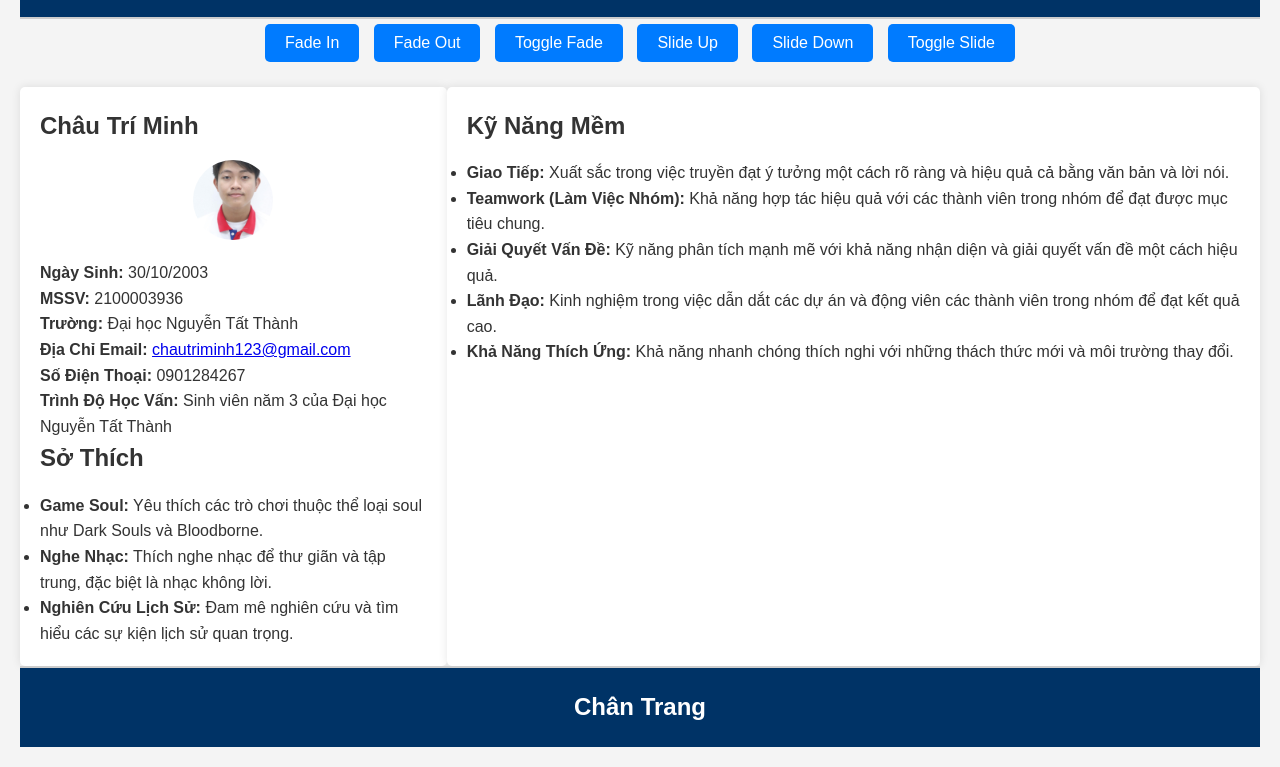
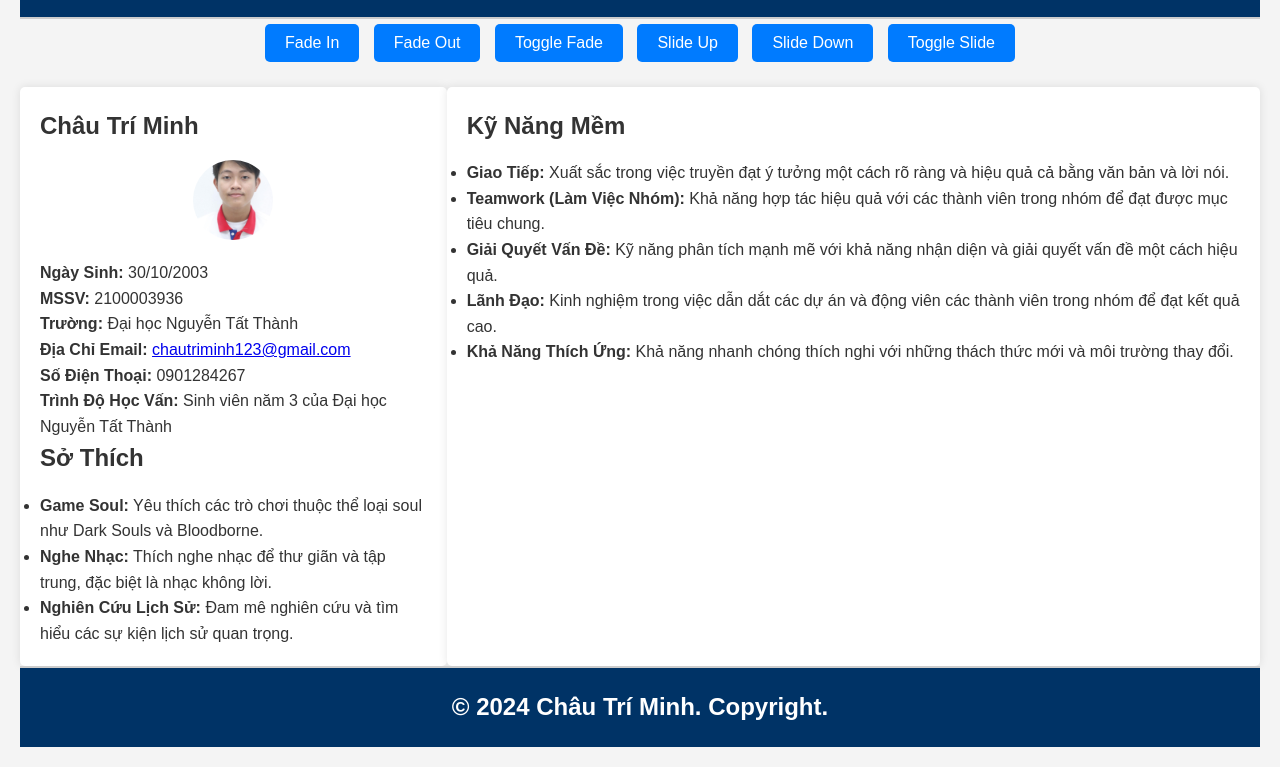
Before and after one commit to minh30102003/2100003936-chau-tri-minh, a plain HTML site: page index.html in a window 1280 px wide. Shown: the part 264-1031 px from the top of the page. Drawn offline with Linux system fonts and the light colour scheme.

Commit message:
Update index.html

```diff
--- a/index.html
+++ b/index.html
@@ -63,7 +63,7 @@
         </main>
     </div>
     <footer class="footer">
-        <h2>Chân Trang</h2>
+        <h2>&copy; 2024 Châu Trí Minh. Copyright.</h2>
     </footer>
 </body>
 </html>
```
